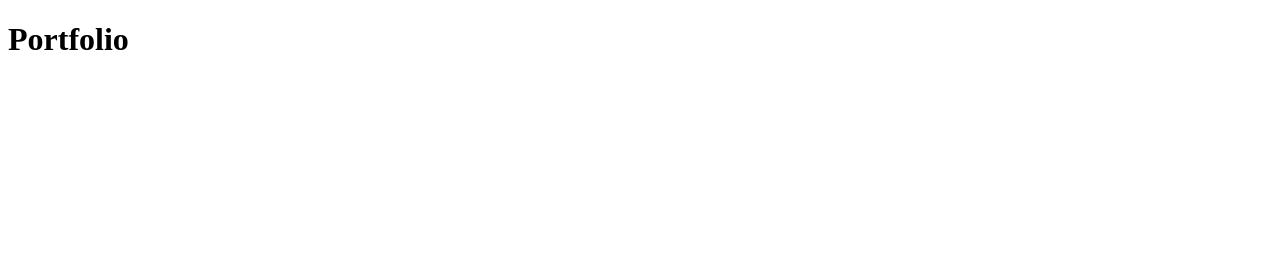
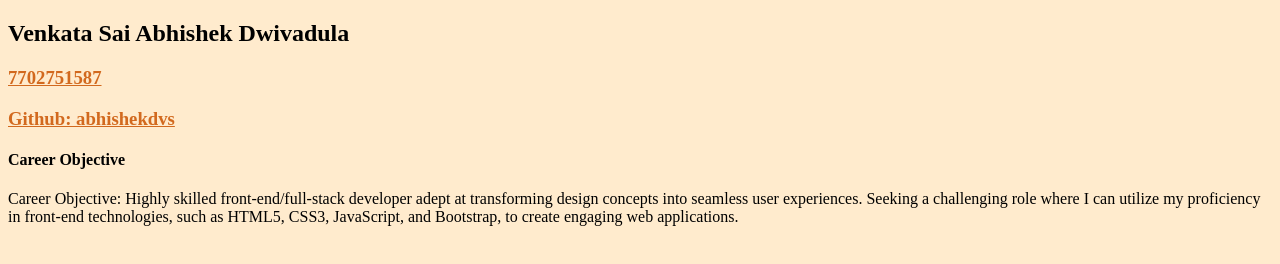
Before and after one commit to AbhishekDvs/echosites, a plain HTML site: page index.html in a window 1280 px wide. Drawn offline with Linux system fonts and the light colour scheme.

Commit message:
First commit

```diff
--- /dev/null
+++ b/components/styles.css
@@ -0,0 +1,6 @@
+html {
+    background:blanchedalmond;
+}
+a {
+    color: chocolate;
+}
--- a/index.html
+++ b/index.html
@@ -3,10 +3,22 @@
     <head>
         <meta charset="UTF-8">
         <title>My Portfolio</title>
+        <link rel="stylesheet" href="./components/styles.css">
     </head>
     <body>
         <div>
-            <h1>Portfolio</h1>
+            <h2>Venkata Sai Abhishek Dwivadula</h1>
+            <h3><a href="tel:+917702751587">7702751587</a></h3>
+            <h3><a href="https://github.com/abhishekdvs/">Github: abhishekdvs</a></h3>
+        </div>
+        <div>
+            <h4>Career Objective</h4>
+            <p>
+                Career Objective: Highly skilled front-end/full-stack developer adept at transforming design concepts into
+                seamless user experiences. Seeking a challenging role where I can utilize my
+                proficiency in front-end technologies, such as HTML5, CSS3,
+                JavaScript, and Bootstrap, to create engaging web applications.
+            </p>
         </div>
     </body>
 </html>
```
